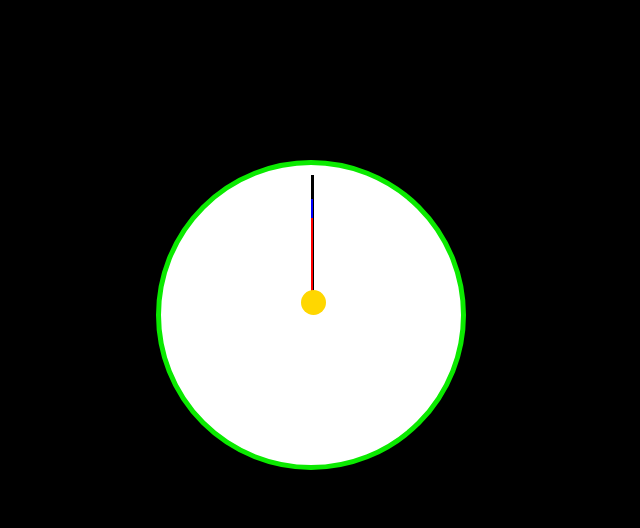
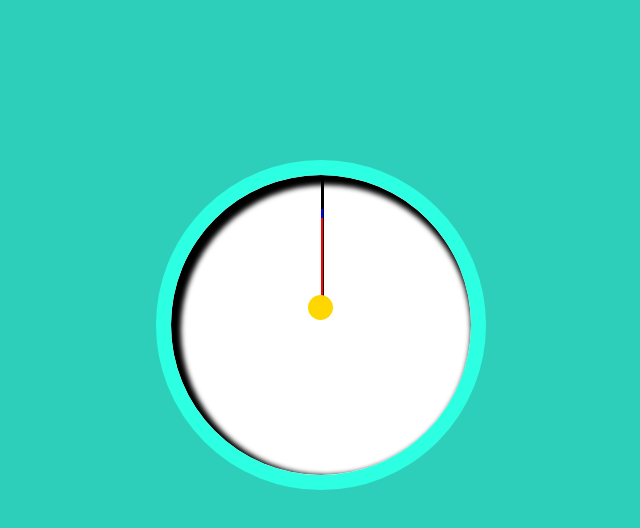
Before and after one commit to HarshVardhan22/Clock, a plain HTML site: page index.html in a window 1280 px wide. Shown: the whole page, without its empty margins (356-996 px from the left). Drawn offline with Linux system fonts and the light colour scheme.

Commit message:
Update style.css

```diff
--- a/style.css
+++ b/style.css
@@ -1,5 +1,5 @@
 body{
-	background-color: black;
+	background-color: rgb(46, 207, 186);
 }
 
 .clock{
@@ -7,7 +7,8 @@ body{
 	height :300px;
 	display: block;
 	border-radius: 50%;
-	border: 5px solid rgb(11, 234, 0);
+	border: 15px solid rgb(45, 255, 227);
+	box-shadow: 5px 5px 5px 5px inset;
 	background-color: white;
 	position: absolute;
 	left: 40%;
@@ -20,12 +21,13 @@ body{
 	border-radius: 50%;
 	background-color: gold;
 	position: relative;
-	bottom: 205px;
-	left: 140px;
+	bottom: 200px;
+	left: 137px;
+
 }
 .min{
 	width:2px;
-	height:110px;
+	height:100px;
 	background-color: blue;
 	position: relative;
 	left: 150px;
@@ -51,7 +53,7 @@ body{
 	background-color: black;
 	position: relative;
 	left: 150px;
-	top:10px;
+	top:3px;
 	transform-origin: bottom left;
 	transition: transform 1s linear;
 }
```
